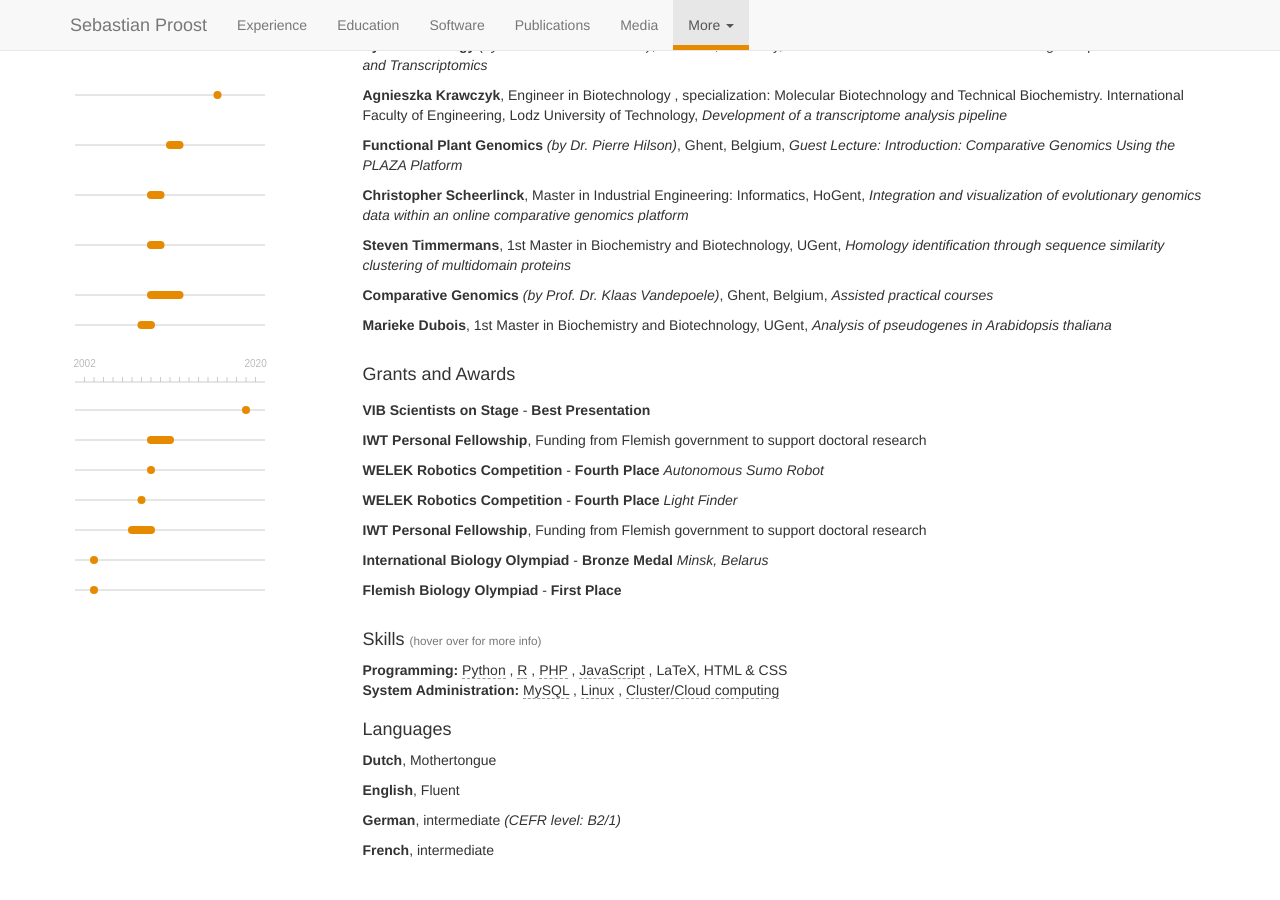
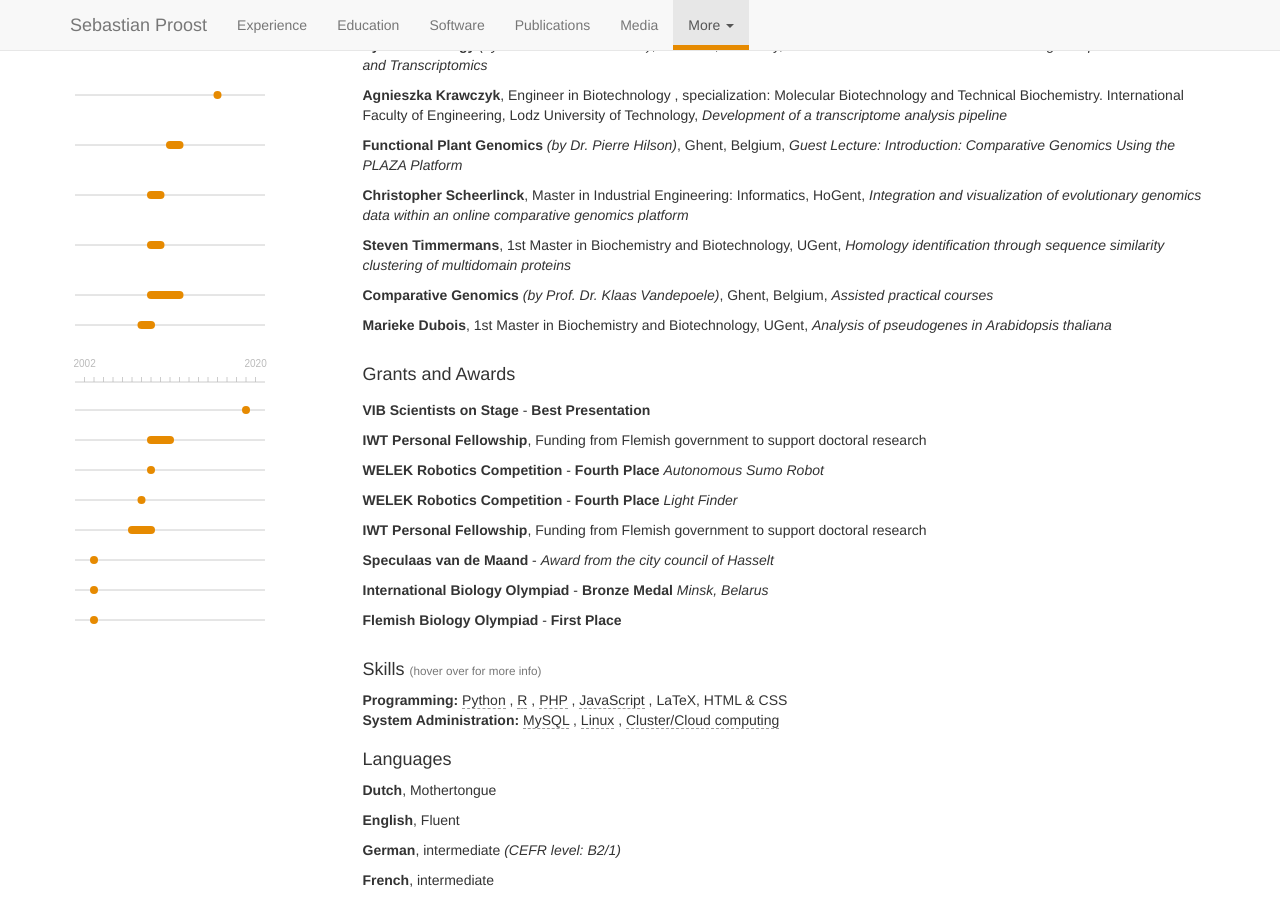
Before and after one commit to sepro/resume-pre2020, a Jekyll site: the page built from index.html, in a window 1280 px wide and 900 px high, scrolled down 2976 px. Built offline with Jekyll 4.4.1, drawn with Linux system fonts in a browser that asks for light colours; Markdown is read by kramdown in place of the engine named in the settings; before the commit the page ends 3846 px from its top, so only the background shows below that.

Commit message:
added award I got a long time ago (and kinda forgot about )

```diff
--- a/_data/grants_awards.yaml
+++ b/_data/grants_awards.yaml
@@ -23,6 +23,11 @@
   start: 2007
   stop: 2009
 
+- award: Speculaas van de Maand
+  rank:
+  description: Award from the city council of Hasselt
+  year: 2003
+
 - award: International Biology Olympiad
   rank: Bronze Medal
   description: Minsk, Belarus
```
